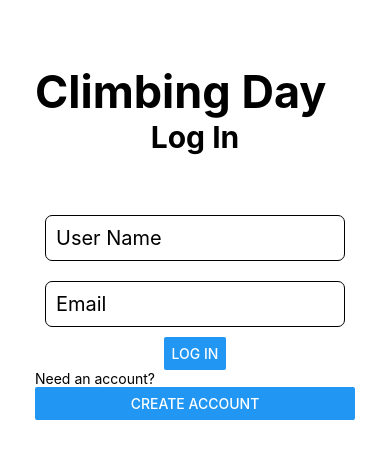
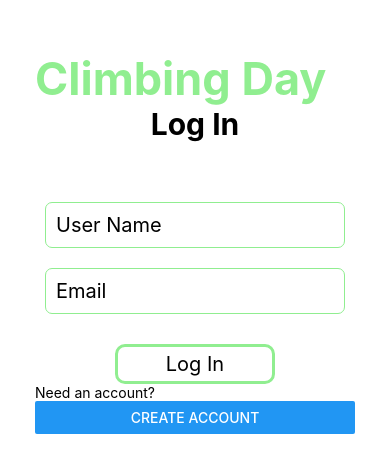
Before and after one commit to JeehyaeDance/Climbing-Journal-Mobile, a React Native app: screen / in a window 390 px wide. Shown: the part 180-652 px from the top of the page. Built offline with nearby package versions, Linux system fonts and the light colour scheme.

Commit message:
added stlye to login page

```diff
--- a/client/LogIn.js
+++ b/client/LogIn.js
@@ -1,5 +1,5 @@
 import React, { Component } from "react";
-import { StyleSheet, Text, View, TextInput, Button } from "react-native";
+import { StyleSheet, Text, View, TextInput, Button, TouchableHighlight } from "react-native";
 import axios from "axios";
 import { urlResolver } from "./utills.js";
 
@@ -48,7 +48,9 @@ export default class LogIn extends Component {
             placeholder="Email"
             onChangeText={email => this.setState({ email: email.toLowerCase() })}
           />
-          <Button title="Log In" onPress={this.logIn} />
+          <TouchableHighlight onPress={this.logIn} style={styles.logInButton}>
+            <Text style={styles.buttonText}>Log In</Text>
+          </TouchableHighlight>
         </View>
         <View style={styles.needAcc}>
           <Text>Need an account?</Text>
@@ -69,7 +71,7 @@ const styles = StyleSheet.create({
   input: {
     borderWidth: 1,
     borderRadius: 7,
-    borderColor: "black",
+    borderColor: "#90EE90",
     fontSize: 20,
     margin: 10,
     padding: 10,
@@ -77,6 +79,7 @@ const styles = StyleSheet.create({
   },
   title: {
     fontSize: 45,
+    color: "#90EE90",
     fontWeight: "bold",
     paddingTop: 50
   },
@@ -88,5 +91,18 @@ const styles = StyleSheet.create({
     fontSize: 30,
     fontWeight: "bold",
     paddingBottom: 50
+  },
+  logInButton: {
+    height: 40,
+    width: 160,
+    borderRadius: 10,
+    borderColor: "#90EE90",
+    borderWidth: 3,
+    marginTop: 20,
+    padding: 5
+  },
+  buttonText: {
+    fontSize: 20,
+    textAlign: "center"
   }
 });
```
